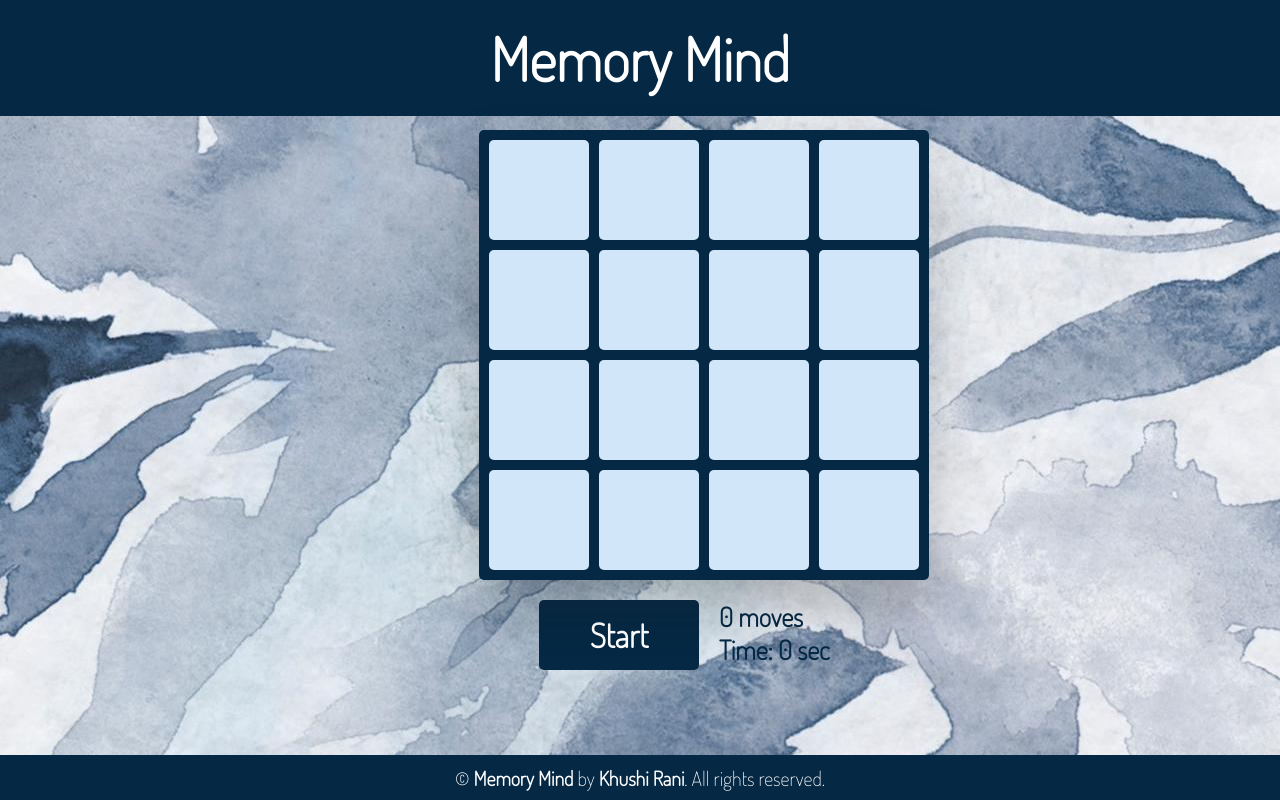
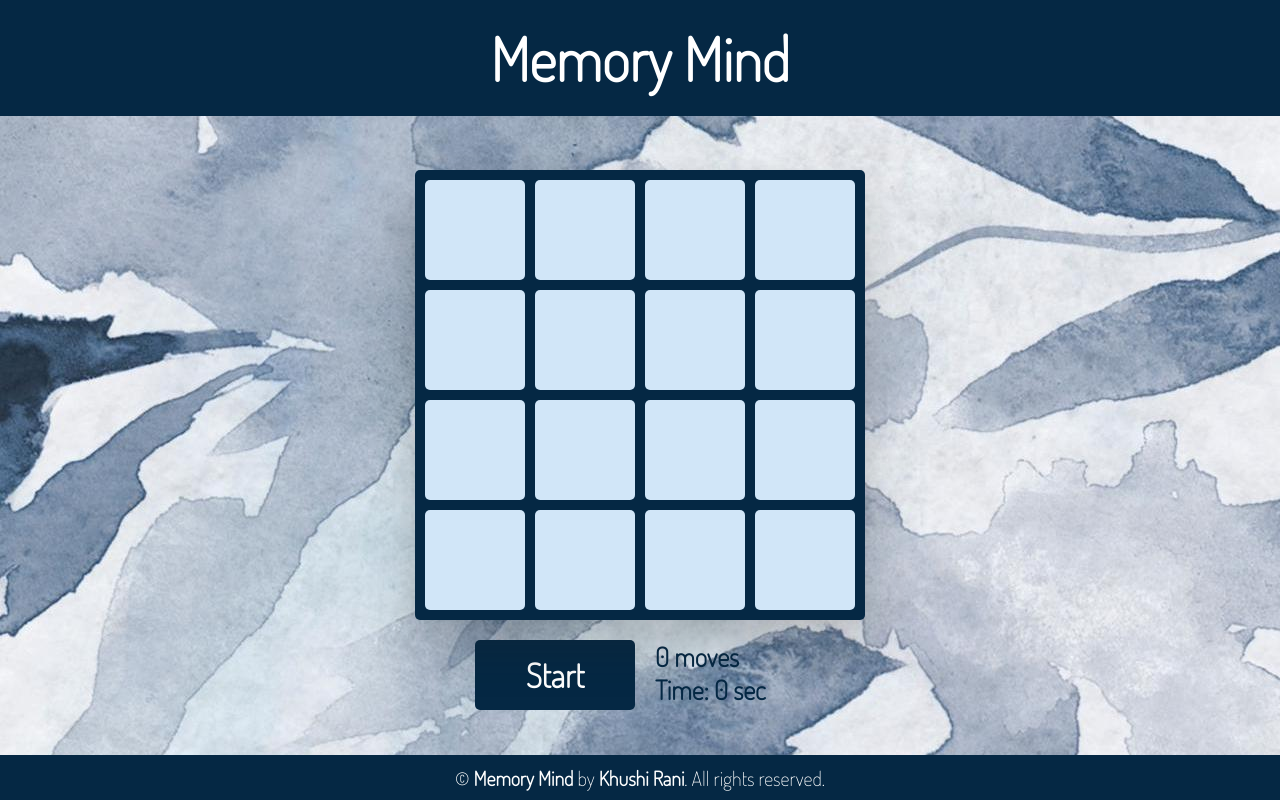
Before and after one commit to khuhshii/memorymind.github.io, a plain HTML site: page index.html in a window 1280 px wide. Drawn offline with Linux system fonts and the light colour scheme.

Commit message:
Update style.css

```diff
--- a/style.css
+++ b/style.css
@@ -45,8 +45,8 @@ footer p {
 .game {
     /* background-color: #262940; */
     position: absolute;
-    top: 50%;
-    left: 55%;
+    top: 55%;
+    left: 50%;
     transform: translate(-50%, -50%);
     /* width: 500px;
     height: 500px; */
```
